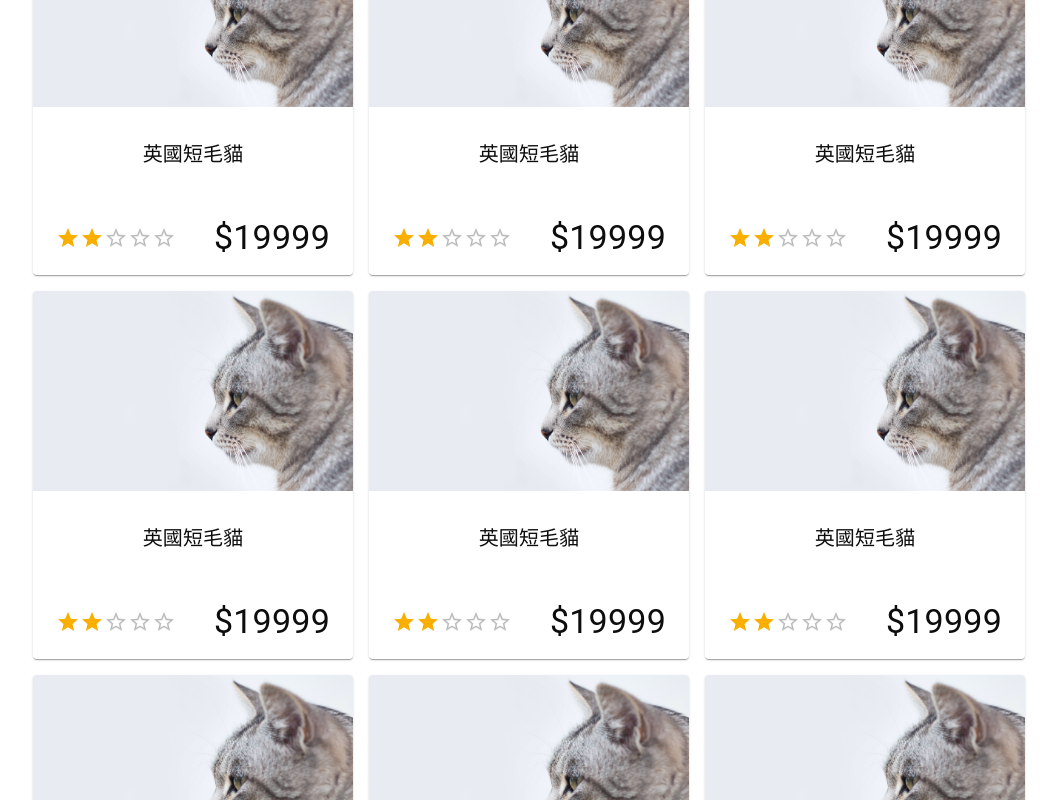
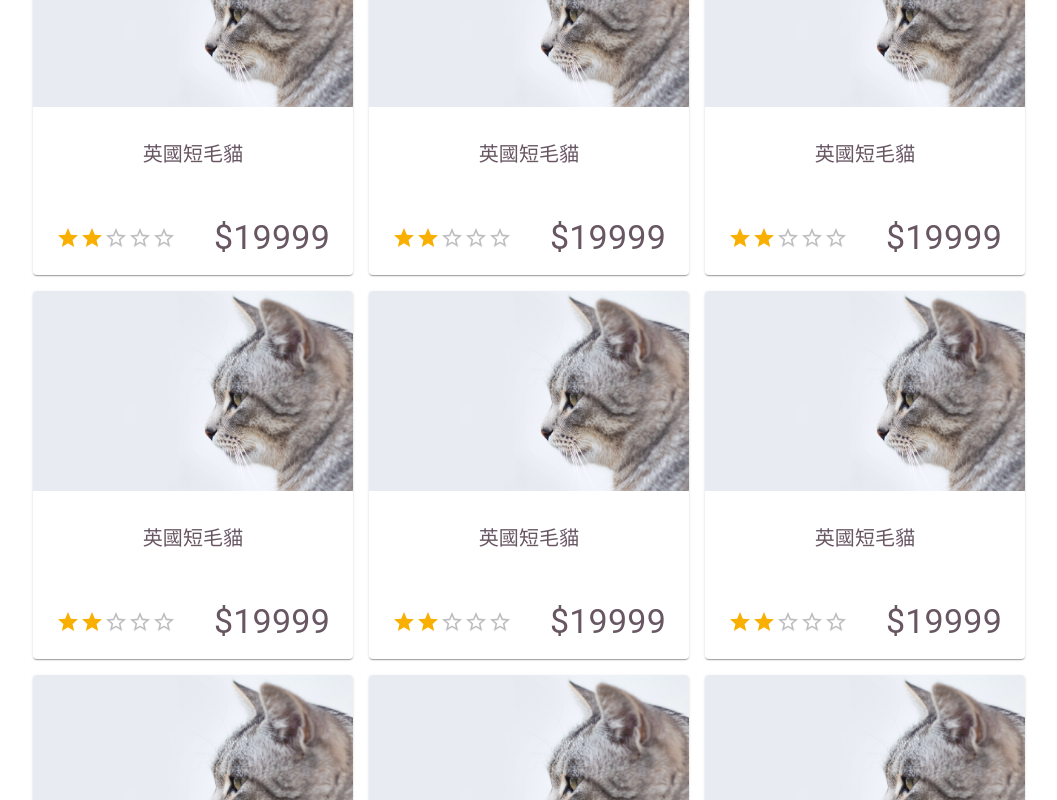
Before and after one commit to gotchamana/ec9, a React (Create React App) app in the folder web/: page / in a window 1280 px wide. Shown: the part 760-1560 px from the top of the page, without its empty margins (15-1072 px from the left). Built offline with nearby package versions, Linux system fonts and the light colour scheme.

Commit message:
fix: 調整主題文字顏色

```diff
--- a/web/src/views/main/Card.tsx
+++ b/web/src/views/main/Card.tsx
@@ -12,13 +12,13 @@ export default function Card() {
     <CardItem sx={{ width: "20rem", height: "23rem", display: "flex", flexWrap: "wrap", m: 1 }}>
       <CardMedia component="img" height="200" image={CatImg1} alt="" />
       <CardContent sx={{ flexGrow: 1 }}>
-        <Typography variant="h6" color="text.secondary" sx={{ textAlign: "center" }}>
+        <Typography variant="h6" color="text.primary" sx={{ textAlign: "center" }}>
           英國短毛貓
         </Typography>
       </CardContent>
       <CardActions sx={{ flexGrow: 1, justifyContent: "space-around" }}>
         <Rating value={2} readOnly />
-        <Typography variant="h4" color="text.secondary">
+        <Typography variant="h4" color="text.primary">
           $19999
         </Typography>
       </CardActions>
--- a/web/src/views/main/Main.tsx
+++ b/web/src/views/main/Main.tsx
@@ -1,5 +1,5 @@
 import React from "react";
-import { Grid, Paper } from "@mui/material";
+import { Grid } from "@mui/material";
 import Carousel from "./Carousel";
 import Bar from "../../components/bar/Bar";
 import Card from "./Card";
```
